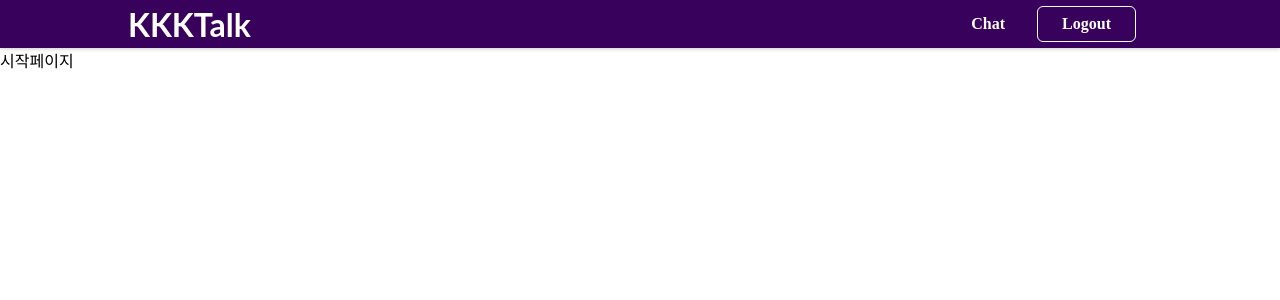
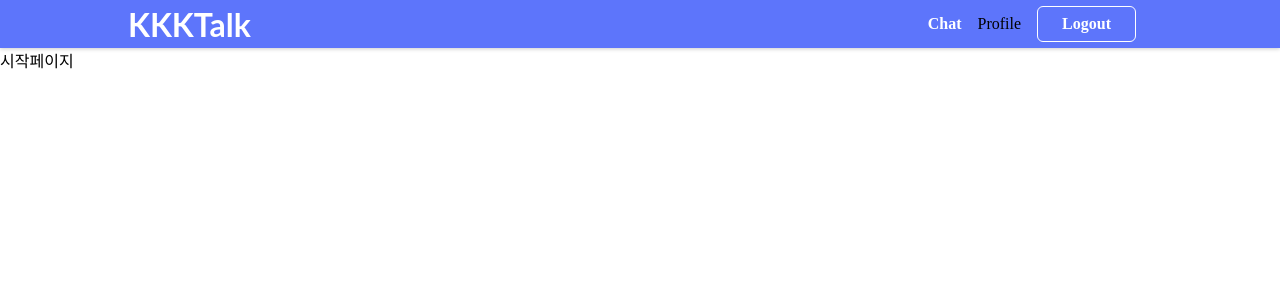
Before and after one commit to teetee6/kkkTalk, a Next.js app: page / in a window 1280 px wide. Shown: the top 300 px of the page. Built offline with nearby package versions, Linux system fonts and the light colour scheme; no server answers; sample sign-in values are in the browser's storage.

Commit message:
fix/logout 시 에러 수정

```diff
--- a/components/chat/chatRoom.tsx
+++ b/components/chat/chatRoom.tsx
@@ -189,9 +189,9 @@ function ChatRoom({
 
   // if (isLoadingRooms) return <div> isLoading...</div>;
 
+  if (isLoadingPaginatedRoomlist) return <div> isLoading...</div>;
+
   if (!roomDatas || !session) return <div> isLoading... </div>;
-
-  if (isLoadingPaginatedRoomlist) return <div> isLoading...</div>;
 
   return (
     <div className={classes.roomContainer}>
--- a/components/layout/mainNavigation.module.css
+++ b/components/layout/mainNavigation.module.css
@@ -1,7 +1,7 @@
 .header {
   width: 100%;
   height: 6vh;
-  background-color: #38015c;
+  background-color: #0d31faaa;
   box-shadow: 0 1px 4px rgba(0, 0, 0, 0.2);
   display: flex;
   justify-content: space-between;
--- a/components/layout/mainNavigation.tsx
+++ b/components/layout/mainNavigation.tsx
@@ -2,15 +2,13 @@ import Link from 'next/link';
 import { useSession, signOut } from 'next-auth/react';
 
 import classes from './mainNavigation.module.css';
-import { useRouter } from 'next/router';
-import { disconnectFromDatabase } from '@/lib/db';
 
 function MainNavigation() {
   const { data, status } = useSession();
   // const router = useRouter();
 
   function logoutHandler() {
-    signOut();
+    signOut({ callbackUrl: '/' });
   }
 
   // const handleClick = (e: any) => {
@@ -35,6 +33,7 @@ function MainNavigation() {
               <Link href="/chat/-1">Chat</Link>
             </li>
           )}
+          <div onClick={() => {}}>Profile</div>
           {data && status === 'authenticated' && (
             <li>
               <button onClick={logoutHandler}>Logout</button>
```
Also changed, not shown: components/chat/chatMainContainer.tsx (+7 -1 lines), public/uploads/6519d7f4f99c3c50562d4972/1696192513794_tab.png (added).
